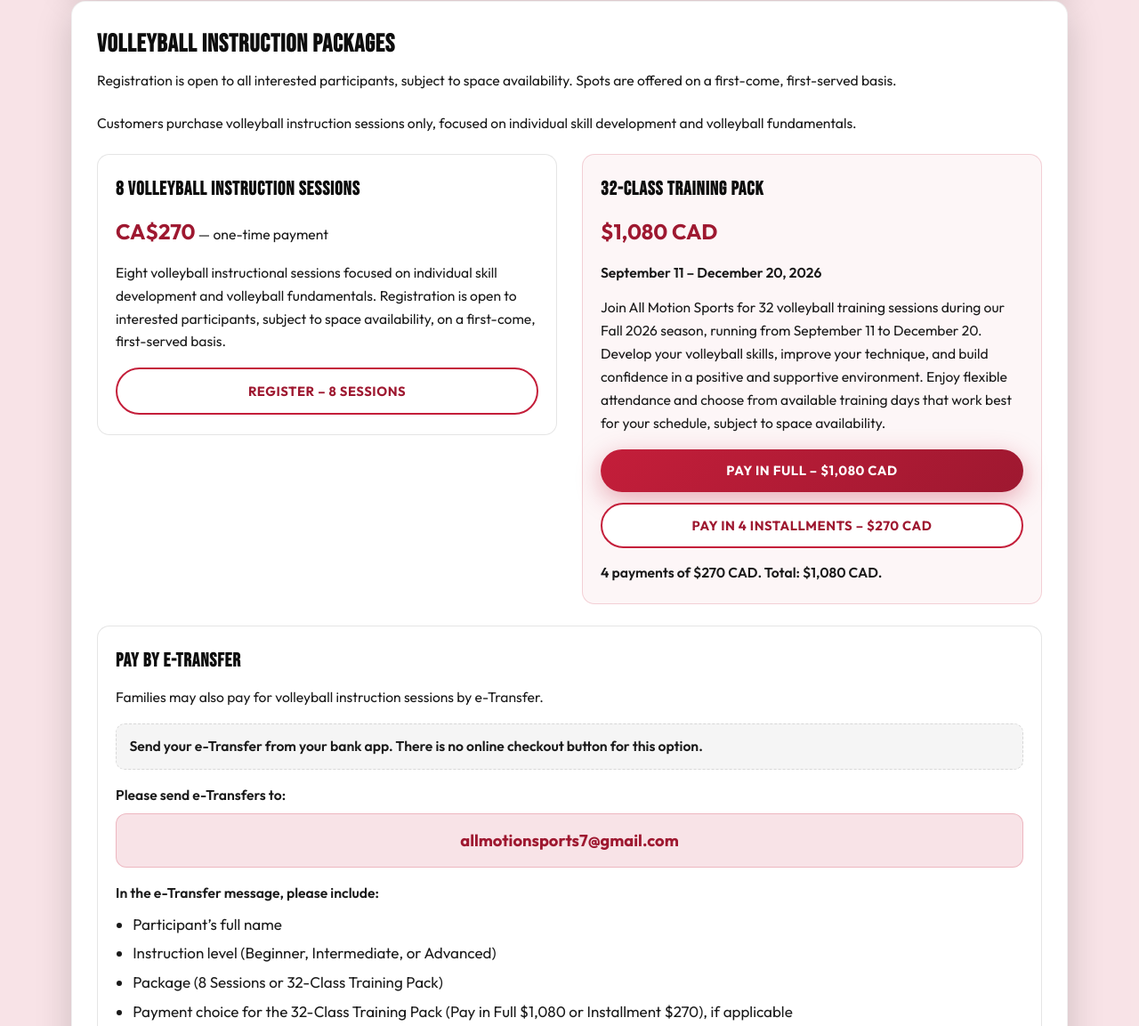
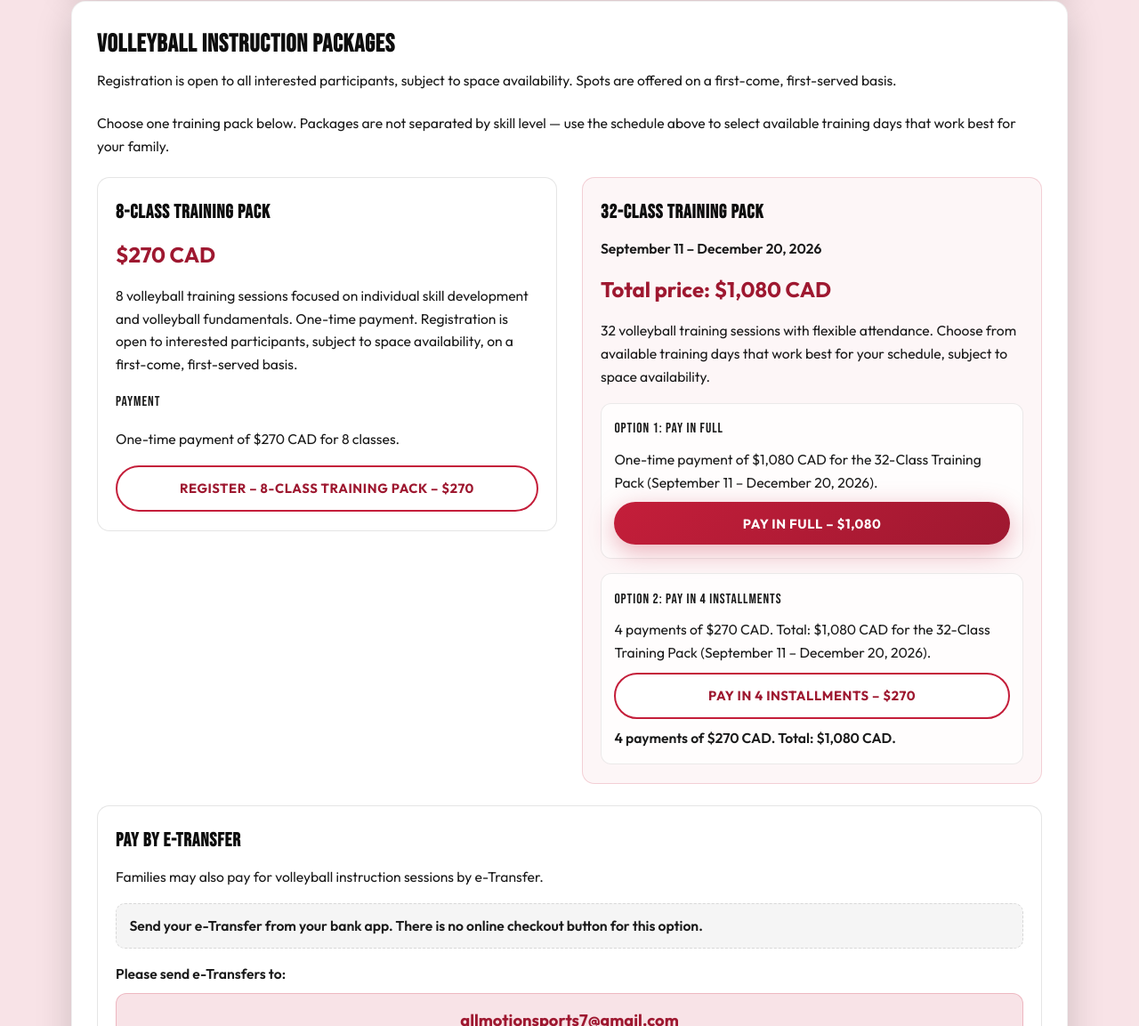
Before and after one commit to allmotionsports/allmotionsports-website, a website: page index.html in a window 1280 px wide. Shown: the part 4762-5915 px from the top of the page at 89% size. Drawn offline with Linux system fonts and the light colour scheme; no server answers.

Commit message:
Update volleyball program descriptions and payment options in index.html. Changed "Lesson Packages" to "Training Packages" for clarity. Revised payment section to include detailed options for 8-Class and 32-Class Training Packs, including pricing and payment methods.

```diff
--- a/index.html
+++ b/index.html
@@ -169,7 +169,7 @@
             <p class="fall-program-desc">Beginner volleyball instruction focused on fundamental skills, movement, coordination, and ball control in a positive and supportive learning environment.</p>
             <p class="fall-program-desc">Open to interested participants, subject to space availability, on a first-come, first-served basis.</p>
             <div class="fall-program-payments">
-              <a href="#instruction-packages" class="btn btn-primary fall-pay-btn">View Lesson Packages</a>
+              <a href="#instruction-packages" class="btn btn-primary fall-pay-btn">View Training Packages</a>
             </div>
           </article>
 
@@ -194,7 +194,7 @@
             <p class="fall-program-desc">Beginner and intermediate volleyball instruction focused on technical skills, movement, ball control, and volleyball fundamentals. Participants may choose available instruction days that work best for their schedule, subject to space availability.</p>
             <p class="fall-program-desc">Open to interested participants on a first-come, first-served basis.</p>
             <div class="fall-program-payments">
-              <a href="#instruction-packages" class="btn btn-primary fall-pay-btn">View Lesson Packages</a>
+              <a href="#instruction-packages" class="btn btn-primary fall-pay-btn">View Training Packages</a>
             </div>
           </article>
 
@@ -219,7 +219,7 @@
             <p class="fall-program-desc">Intermediate and advanced volleyball instruction for participants looking to develop technical skills, attacking, serving, setting, and ball control. Participants may choose available instruction days that work best for their schedule, subject to space availability.</p>
             <p class="fall-program-desc">Open to interested participants on a first-come, first-served basis.</p>
             <div class="fall-program-payments">
-              <a href="#instruction-packages" class="btn btn-primary fall-pay-btn">View Lesson Packages</a>
+              <a href="#instruction-packages" class="btn btn-primary fall-pay-btn">View Training Packages</a>
             </div>
           </article>
         </div>
@@ -233,25 +233,39 @@
         <article class="program-card fall-programs-payment-info" id="instruction-packages">
           <h3 class="fall-programs-subheading">Volleyball Instruction Packages</h3>
           <p class="fall-payment-intro">Registration is open to all interested participants, subject to space availability. Spots are offered on a first-come, first-served basis.</p>
-          <p class="fall-payment-intro">Customers purchase volleyball instruction sessions only, focused on individual skill development and volleyball fundamentals.</p>
+          <p class="fall-payment-intro">Choose one training pack below. Packages are not separated by skill level — use the schedule above to select available training days that work best for your family.</p>
 
           <div class="fall-payment-methods">
-            <section class="fall-payment-method fall-payment-method-etransfer" aria-labelledby="package-8-heading">
-              <h4 class="fall-payment-method-heading" id="package-8-heading">8 Volleyball Instruction Sessions</h4>
-              <p class="fall-programs-season-price"><strong>CA$270</strong> — one-time payment</p>
-              <p class="fall-payment-method-lead">Eight volleyball instructional sessions focused on individual skill development and volleyball fundamentals. Registration is open to interested participants, subject to space availability, on a first-come, first-served basis.</p>
-              <a href="https://buy.stripe.com/cNi14pbb10Iegho57U0Fi0h" class="btn btn-outline fall-pay-btn" target="_blank" rel="noopener noreferrer">Register – 8 Sessions</a>
+            <section class="fall-payment-method fall-payment-method-etransfer" id="package-8" aria-labelledby="package-8-heading">
+              <h4 class="fall-payment-method-heading" id="package-8-heading">8-Class Training Pack</h4>
+              <p class="fall-programs-season-price"><strong>$270 CAD</strong></p>
+              <p class="fall-payment-method-lead">8 volleyball training sessions focused on individual skill development and volleyball fundamentals. One-time payment. Registration is open to interested participants, subject to space availability, on a first-come, first-served basis.</p>
+              <div class="fall-package-pay-actions">
+                <p class="fall-pay-option-label">Payment</p>
+                <p class="fall-pay-option-detail">One-time payment of $270 CAD for 8 classes.</p>
+                <a href="https://buy.stripe.com/cNi14pbb10Iegho57U0Fi0h" class="btn btn-outline fall-pay-btn" target="_blank" rel="noopener noreferrer">Register – 8-Class Training Pack – $270</a>
+              </div>
             </section>
 
-            <section class="fall-payment-method fall-payment-method-stripe" aria-labelledby="package-32-heading">
+            <section class="fall-payment-method fall-payment-method-stripe" id="package-32" aria-labelledby="package-32-heading">
               <h4 class="fall-payment-method-heading" id="package-32-heading">32-Class Training Pack</h4>
-              <p class="fall-programs-season-price"><strong>$1,080 CAD</strong></p>
               <p class="fall-payment-season-dates">September 11 – December 20, 2026</p>
-              <p class="fall-payment-method-lead">Join All Motion Sports for 32 volleyball training sessions during our Fall 2026 season, running from September 11 to December 20. Develop your volleyball skills, improve your technique, and build confidence in a positive and supportive environment. Enjoy flexible attendance and choose from available training days that work best for your schedule, subject to space availability.</p>
+              <p class="fall-programs-season-price"><strong>Total price: $1,080 CAD</strong></p>
+              <p class="fall-payment-method-lead">32 volleyball training sessions with flexible attendance. Choose from available training days that work best for your schedule, subject to space availability.</p>
+
               <div class="fall-package-pay-actions">
-                <a href="https://buy.stripe.com/28EdRbdj9ez4aX4cAm0Fi0g" class="btn btn-primary fall-pay-btn" target="_blank" rel="noopener noreferrer">Pay in Full – $1,080 CAD</a>
-                <a href="https://buy.stripe.com/28E4gB5QHaiOc188k60Fi0f" class="btn btn-outline fall-pay-btn" target="_blank" rel="noopener noreferrer">Pay in 4 Installments – $270 CAD</a>
-                <p class="fall-installment-note">4 payments of $270 CAD. Total: $1,080 CAD.</p>
+                <div class="fall-pay-option">
+                  <p class="fall-pay-option-label">Option 1: Pay in Full</p>
+                  <p class="fall-pay-option-detail">One-time payment of $1,080 CAD for the 32-Class Training Pack (September 11 – December 20, 2026).</p>
+                  <a href="https://buy.stripe.com/28EdRbdj9ez4aX4cAm0Fi0g" class="btn btn-primary fall-pay-btn" target="_blank" rel="noopener noreferrer">Pay in Full – $1,080</a>
+                </div>
+
+                <div class="fall-pay-option">
+                  <p class="fall-pay-option-label">Option 2: Pay in 4 Installments</p>
+                  <p class="fall-pay-option-detail">4 payments of $270 CAD. Total: $1,080 CAD for the 32-Class Training Pack (September 11 – December 20, 2026).</p>
+                  <a href="https://buy.stripe.com/28E4gB5QHaiOc188k60Fi0f" class="btn btn-outline fall-pay-btn" target="_blank" rel="noopener noreferrer">Pay in 4 Installments – $270</a>
+                  <p class="fall-installment-note">4 payments of $270 CAD. Total: $1,080 CAD.</p>
+                </div>
               </div>
             </section>
           </div>
@@ -265,11 +279,11 @@
             <p class="fall-etransfer-message-label">In the e-Transfer message, please include:</p>
             <ul class="fall-etransfer-list">
               <li>Participant’s full name</li>
-              <li>Instruction level (Beginner, Intermediate, or Advanced)</li>
-              <li>Package (8 Sessions or 32-Class Training Pack)</li>
-              <li>Payment choice for the 32-Class Training Pack (Pay in Full $1,080 or Installment $270), if applicable</li>
+              <li>Preferred training group / schedule (from the schedule above)</li>
+              <li>Package: 8-Class Training Pack ($270) or 32-Class Training Pack ($1,080)</li>
+              <li>For the 32-Class Training Pack: Pay in Full ($1,080) or Installment ($270)</li>
             </ul>
-            <p class="fall-etransfer-example"><strong>Example:</strong> Taylor Smith – 32-Class Training Pack – Pay in Full $1,080</p>
+            <p class="fall-etransfer-example"><strong>Example:</strong> Taylor Smith – Beginner schedule – 32-Class Training Pack – Pay in Full $1,080</p>
             <p class="fall-etransfer-policy-link">All registrations, payments, withdrawals, and refunds are subject to our <a href="https://www.allmotionsports.ca/policies/refund-policy/">Financial, Cancellation &amp; Refund Policy</a>.</p>
           </div>
         </article>
@@ -391,21 +405,18 @@
         <div class="registration-info program-card">
           <h3 class="registration-info-title">How to register</h3>
           <p>Registration is open to all interested participants, subject to space availability. Spots are offered on a first-come, first-served basis.</p>
-          <p>Available lesson packages:</p>
+          <p>Review the training schedule and locations above, then choose a training pack:</p>
           <ul class="registration-info-list">
             <li>
-              <strong>8 Volleyball Instruction Sessions</strong> — CA$270 one-time payment —
-              <a href="https://buy.stripe.com/cNi14pbb10Iegho57U0Fi0h" target="_blank" rel="noopener noreferrer">Register – 8 Sessions</a>
+              <strong>8-Class Training Pack</strong> — 8 classes — $270 CAD (one-time) —
+              <a href="#package-8">View package &amp; pay</a>
             </li>
             <li>
-              <strong>32-Class Training Pack</strong> — September 11 – December 20, 2026 — $1,080 CAD total
-              <ul>
-                <li><a href="https://buy.stripe.com/28EdRbdj9ez4aX4cAm0Fi0g" target="_blank" rel="noopener noreferrer">Pay in Full – $1,080 CAD</a></li>
-                <li><a href="https://buy.stripe.com/28E4gB5QHaiOc188k60Fi0f" target="_blank" rel="noopener noreferrer">Pay in 4 Installments – $270 CAD</a> (4 payments of $270 CAD. Total: $1,080 CAD.)</li>
-              </ul>
+              <strong>32-Class Training Pack</strong> — 32 classes — September 11 – December 20, 2026 — $1,080 CAD total —
+              <a href="#package-32">View package &amp; payment options</a>
             </li>
           </ul>
-          <p class="registration-info-foot">Participant and parent information may be collected at checkout or by email when you register. Please include the participant’s full name and preferred instruction level.</p>
+          <p class="registration-info-foot">Full package details and payment buttons are in the <a href="#instruction-packages">Volleyball Instruction Packages</a> section. Please include the participant’s full name and preferred training schedule when registering.</p>
           <p class="registration-info-contact">Questions? <a href="#contact">Contact us</a>.</p>
         </div>
       </div>
--- a/styles.css
+++ b/styles.css
@@ -1051,8 +1051,34 @@ body.nav-open {
 .fall-package-pay-actions {
   display: flex;
   flex-direction: column;
-  gap: 0.75rem;
+  gap: 1rem;
   margin-top: 0.25rem;
+}
+
+.fall-pay-option {
+  display: flex;
+  flex-direction: column;
+  gap: 0.55rem;
+  padding: 0.95rem 0.9rem;
+  border-radius: 12px;
+  border: 1px solid rgba(0, 0, 0, 0.08);
+  background: rgba(255, 255, 255, 0.72);
+}
+
+.fall-pay-option-label {
+  margin: 0 !important;
+  font-family: var(--font-display);
+  font-size: 1.05rem;
+  letter-spacing: 0.06em;
+  text-transform: uppercase;
+  color: var(--color-black);
+}
+
+.fall-pay-option-detail {
+  margin: 0 !important;
+  font-size: 0.95rem;
+  line-height: 1.5;
+  color: var(--color-black-soft);
 }
 
 .fall-package-pay-actions .fall-pay-btn {
@@ -1065,7 +1091,7 @@ body.nav-open {
 }
 
 .fall-installment-note {
-  margin: 0.15rem 0 0 !important;
+  margin: 0 !important;
   font-size: 0.92rem;
   font-weight: 600;
   line-height: 1.45;
```
